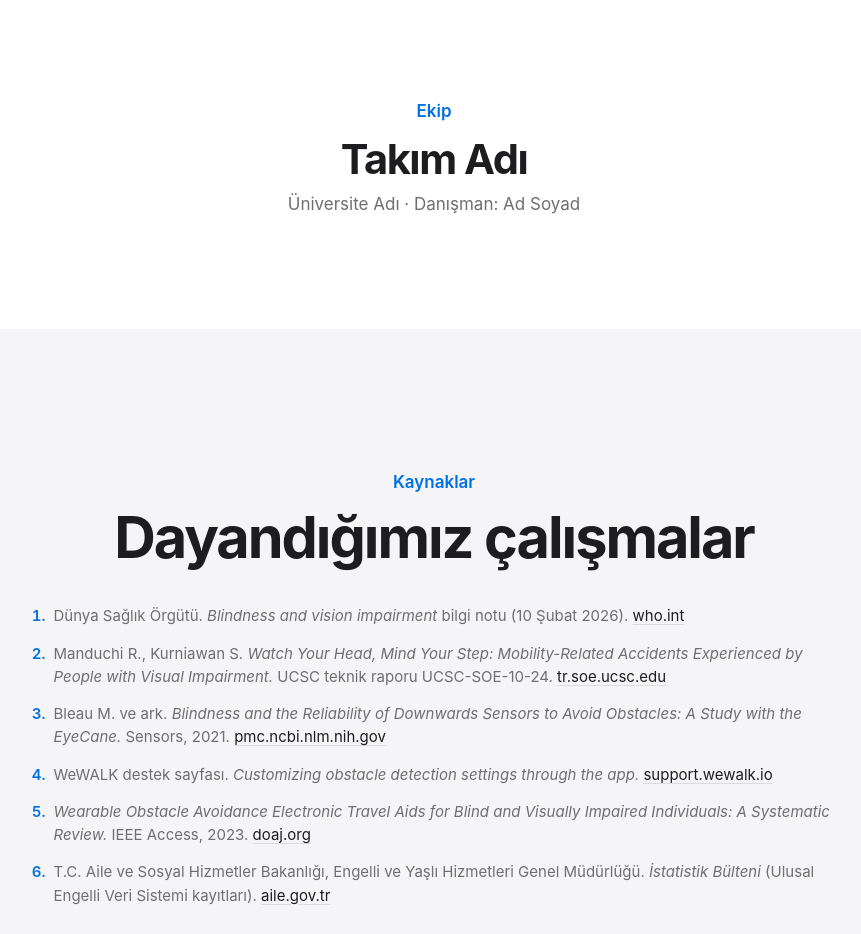
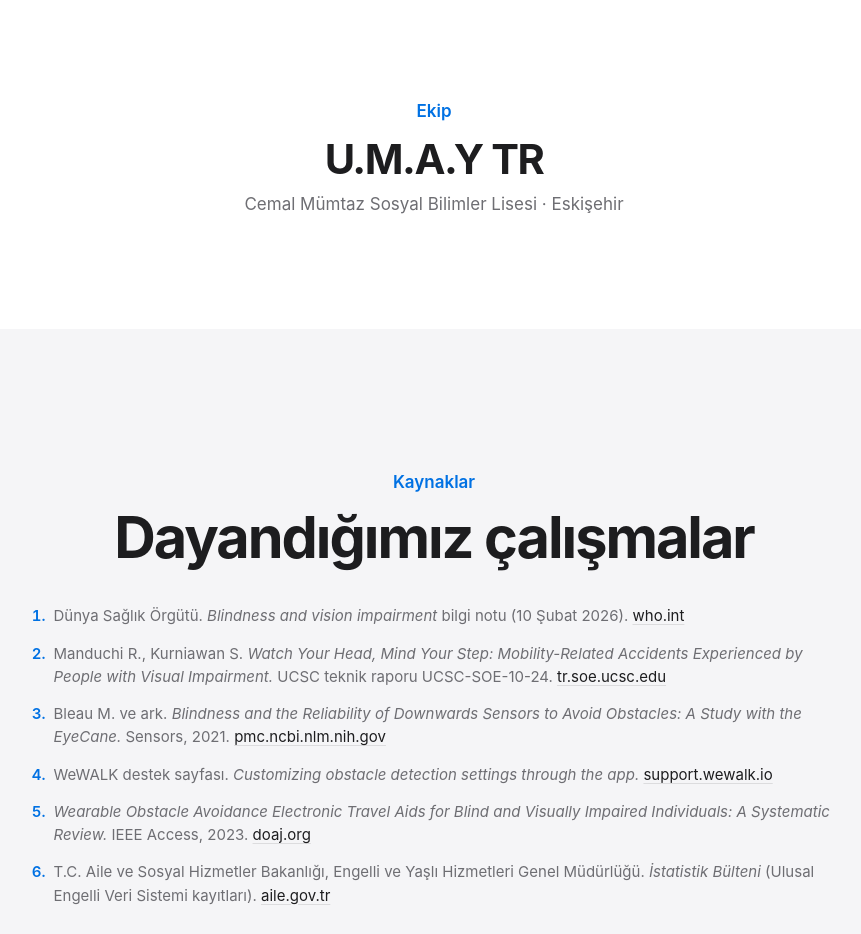
Before and after one commit to ahmetgamer2601/U.M.A.Y-TR, a plain HTML site: page index.html in a window 1280 px wide. Shown: the part 10560-11494 px from the top of the page, without its empty margins (206-1067 px from the left). Drawn offline with Linux system fonts and the light colour scheme.

Commit message:
Update index.html

```diff
--- a/index.html
+++ b/index.html
@@ -608,8 +608,8 @@ h2{font-size:clamp(2.1rem,5vw,3.6rem);line-height:1.06;letter-spacing:-.035em}
 <section class="team" id="ekip" aria-labelledby="ekip-h">
   <div class="wrap">
     <span class="eyebrow">Ekip</span>
-    <h2 id="ekip-h">Takım Adı</h2>
-    <p>Üniversite Adı · Danışman: Ad Soyad</p>
+    <h2 id="ekip-h">U.M.A.Y TR</h2>
+    <p>Cemal Mümtaz Sosyal Bilimler Lisesi · Eskişehir</p>
   </div>
 </section>
 
```
